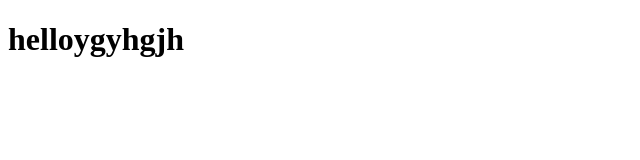
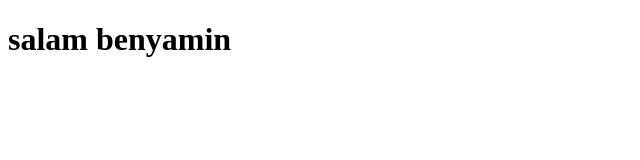
Before and after one commit to faraznj/main, a plain HTML site: page site/index.html in a window 1280 px wide. Shown: the whole page, without its empty margins (0-640 px from the left). Drawn offline with Linux system fonts and the light colour scheme.

Commit message:
small addition

```diff
--- a/site/index.html
+++ b/site/index.html
@@ -5,6 +5,6 @@
 	<title>hello faraz</title>
 </head>
 <body>
-<h1>helloygyhgjh</h1>
+<h1>salam benyamin</h1>
 </body>
 </html>
```
